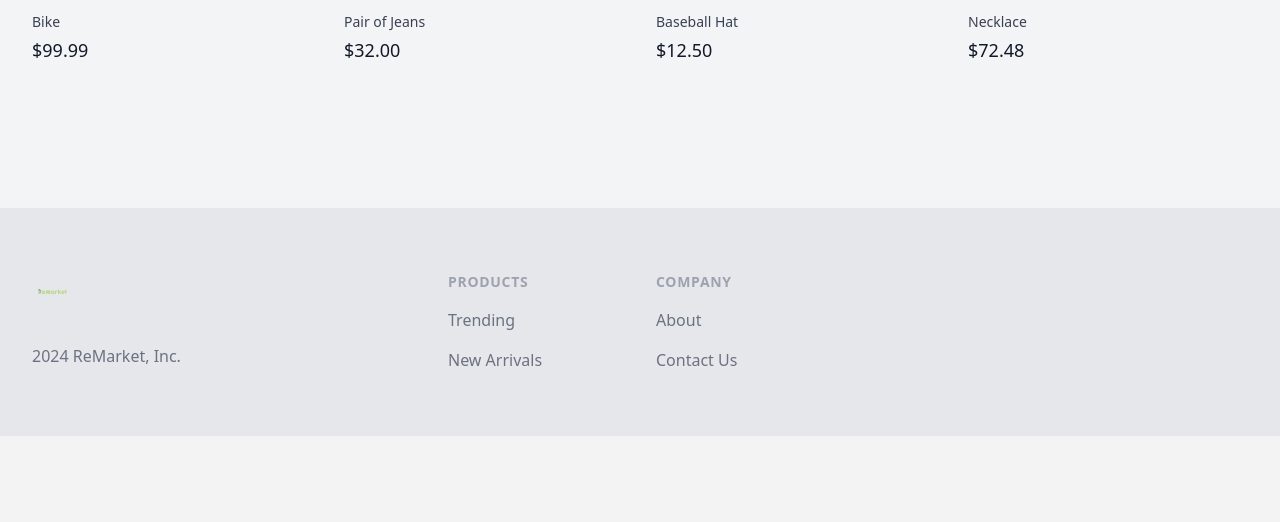
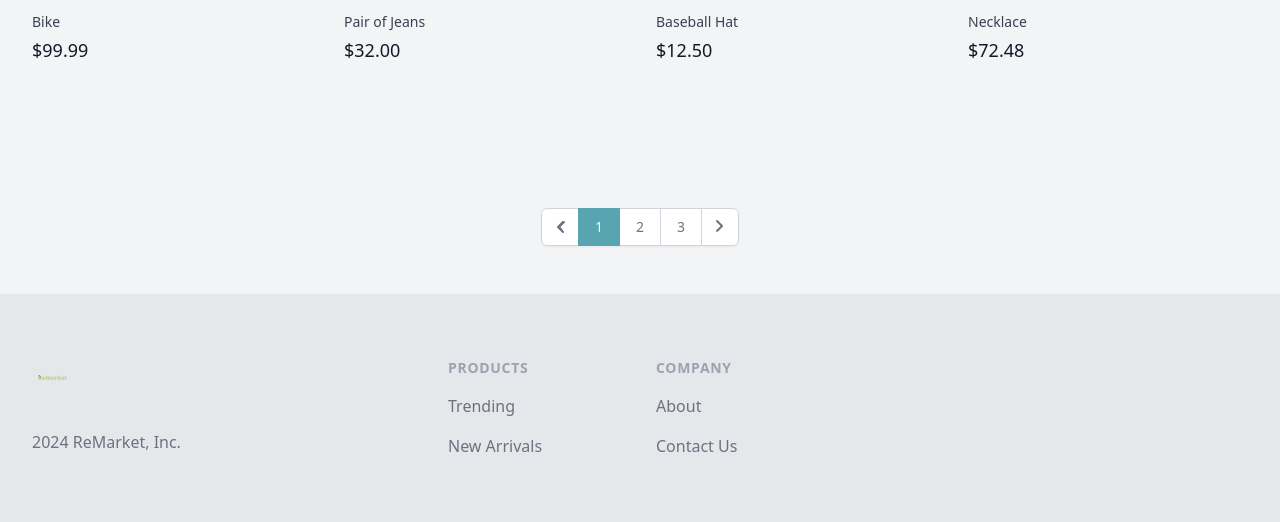
Before and after one commit to Phi1lS/ReMarket-471-Project, a PHP site: page / in a window 1280 px wide. Shown: the part 907-1429 px from the top of the page. Before the commit the page ends 1343 px from the top, so only its background shows below. Run offline with PHP 8.4, Linux system fonts and the light colour scheme.

Commit message:
Added Page Numbers and Arrows to index.html

```diff
--- a/index.html
+++ b/index.html
@@ -304,6 +304,34 @@
         </div>
       </div>
 
+      <!-- Pagination Section -->
+      <div class="mt-12 flex justify-center">
+        <nav class="relative z-0 inline-flex rounded-md shadow-sm -space-x-px" aria-label="Pagination">
+            <!-- Previous Button with Left Arrow Pointing Left -->
+            <a href="#" class="relative inline-flex items-center px-2 py-2 rounded-l-md border border-gray-300 bg-white dark:bg-gray-700 text-sm font-medium text-gray-500 hover:bg-gray-50 dark:hover:bg-gray-600">
+                <span class="sr-only">Previous</span>
+                <!-- Heroicons 'chevron-left' icon adjusted to point left -->
+                <svg class="h-5 w-5" xmlns="http://www.w3.org/2000/svg" viewBox="0 0 20 20" fill="currentColor" aria-hidden="true">
+                    <path fill-rule="evenodd" d="M13.707 4.293a1 1 0 00-1.414 0l-5 5a1 1 0 000 1.414l5 5a1 1 0 001.414-1.414L10.414 10l4.293-4.293a1 1 0 000-1.414z" clip-rule="evenodd" />
+                </svg>
+            </a>
+        <!-- Current Page Number -->
+        <a href="#" aria-current="page" class="z-10 bg-remarket-blue dark:bg-gray-900 border-remarket-blue text-white relative inline-flex items-center px-4 py-2 border text-sm font-medium">1</a>
+        <!-- Other Page Numbers -->
+        <a href="#" class="bg-white dark:bg-gray-700 border-gray-300 text-gray-500 hover:bg-gray-50 dark:hover:bg-gray-600 relative inline-flex items-center px-4 py-2 border text-sm font-medium">2</a>
+        <a href="#" class="bg-white dark:bg-gray-700 border-gray-300 text-gray-500 hover:bg-gray-50 dark:hover:bg-gray-600 relative inline-flex items-center px-4 py-2 border text-sm font-medium">3</a>
+        <!-- Next Button -->
+        <a href="#" class="relative inline-flex items-center px-2 py-2 rounded-r-md border border-gray-300 bg-white dark:bg-gray-700 text-sm font-medium text-gray-500 hover:bg-gray-50 dark:hover:bg-gray-600">
+            <span class="sr-only">Next</span>
+            <!-- Heroicons 'chevron-right' icon -->
+            <svg class="h-5 w-5" xmlns="http://www.w3.org/2000/svg" viewBox="0 0 20 20" fill="currentColor" aria-hidden="true">
+                <path fill-rule="evenodd" d="M7.707 14.707a1 1 0 01-1.414-1.414L10.586 9 6.293 4.707a1 1 0 011.414-1.414l5 5a1 1 0 010 1.414l-5 5a1 1 0 01-1.414 0z" clip-rule="evenodd" />
+            </svg>
+        </a>
+        </nav>
+      </div>
+
+
     <script src="js-scripts/UI.js" type="text/JavaScript"></script>
     <script src="js-scripts/index.js" type="text/JavaScript"></script>
 
--- a/output.css
+++ b/output.css
@@ -898,6 +898,10 @@ select {
   top: 0px;
 }
 
+.z-0 {
+  z-index: 0;
+}
+
 .z-10 {
   z-index: 10;
 }
@@ -1039,6 +1043,10 @@ select {
 
 .flex {
   display: flex;
+}
+
+.inline-flex {
+  display: inline-flex;
 }
 
 .flow-root {
@@ -1332,6 +1340,12 @@ select {
   row-gap: 2rem;
 }
 
+.-space-x-px > :not([hidden]) ~ :not([hidden]) {
+  --tw-space-x-reverse: 0;
+  margin-right: calc(-1px * var(--tw-space-x-reverse));
+  margin-left: calc(-1px * calc(1 - var(--tw-space-x-reverse)));
+}
+
 .space-x-2 > :not([hidden]) ~ :not([hidden]) {
   --tw-space-x-reverse: 0;
   margin-right: calc(0.5rem * var(--tw-space-x-reverse));
@@ -1395,6 +1409,16 @@ select {
   border-radius: 0.375rem;
 }
 
+.rounded-l-md {
+  border-top-left-radius: 0.375rem;
+  border-bottom-left-radius: 0.375rem;
+}
+
+.rounded-r-md {
+  border-top-right-radius: 0.375rem;
+  border-bottom-right-radius: 0.375rem;
+}
+
 .border {
   border-width: 1px;
 }
@@ -1437,6 +1461,11 @@ select {
 .border-gray-700 {
   --tw-border-opacity: 1;
   border-color: rgb(55 65 81 / var(--tw-border-opacity));
+}
+
+.border-remarket-blue {
+  --tw-border-opacity: 1;
+  border-color: rgb(88 164 176 / var(--tw-border-opacity));
 }
 
 .border-transparent {
@@ -1986,6 +2015,11 @@ select {
   background-color: rgb(229 231 235 / var(--tw-bg-opacity));
 }
 
+.hover\:bg-gray-50:hover {
+  --tw-bg-opacity: 1;
+  background-color: rgb(249 250 251 / var(--tw-bg-opacity));
+}
+
 .hover\:bg-red-700:hover {
   --tw-bg-opacity: 1;
   background-color: rgb(185 28 28 / var(--tw-bg-opacity));
@@ -2583,6 +2617,11 @@ select {
     --tw-ring-color: rgb(129 140 248 / var(--tw-ring-opacity));
   }
 
+  .dark\:hover\:bg-gray-600:hover {
+    --tw-bg-opacity: 1;
+    background-color: rgb(75 85 99 / var(--tw-bg-opacity));
+  }
+
   .dark\:hover\:bg-gray-700:hover {
     --tw-bg-opacity: 1;
     background-color: rgb(55 65 81 / var(--tw-bg-opacity));
```
